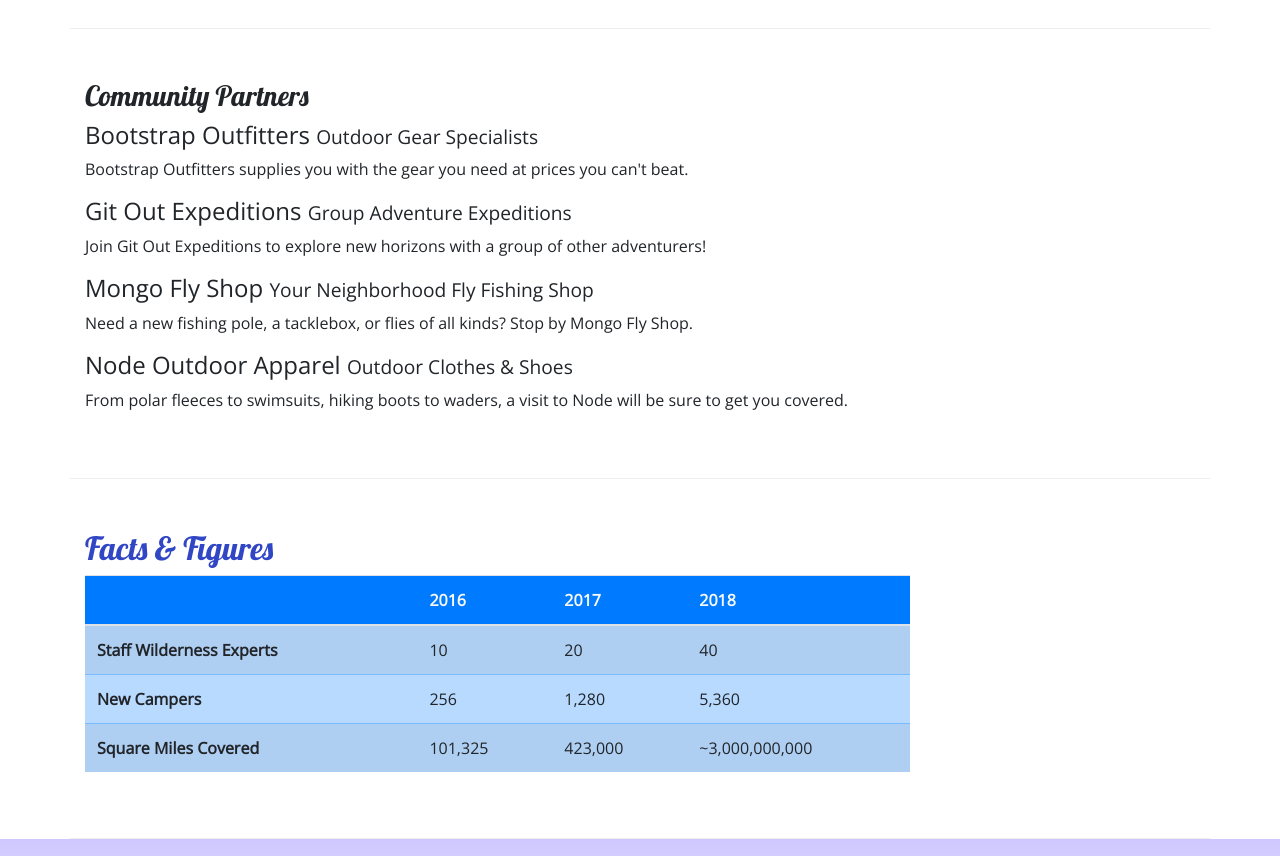
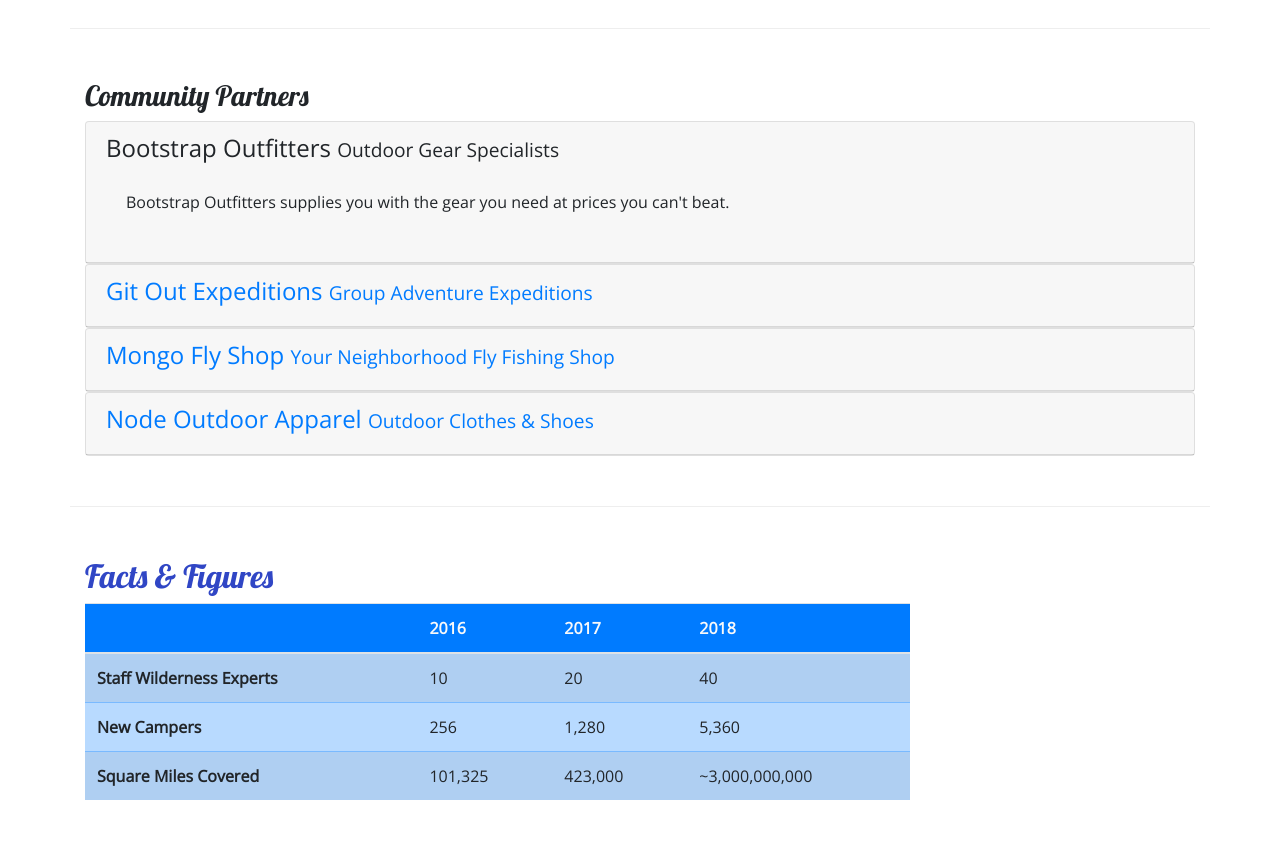
Before and after one commit to senf01/nucampsite, a website: page aboutus.html in a window 1280 px wide. Shown: the part 800-1656 px from the top of the page. Drawn offline with nearby package versions, Linux system fonts and the light colour scheme.

Commit message:
Accordion

```diff
--- a/aboutus.html
+++ b/aboutus.html
@@ -104,19 +104,65 @@
         <div class="row row-content">
             <div class="col">
                 <h3>Community Partners</h3>
-                <h4>Bootstrap Outfitters <small>Outdoor Gear Specialists</small></h4>
-                <p class="d-none d-sm-block">Bootstrap Outfitters supplies you with the gear you need at prices you
-                    can't beat.</p>
-                <h4>Git Out Expeditions <small>Group Adventure Expeditions</small></h4>
-                <p class="d-none d-sm-block">Join Git Out Expeditions to explore new horizons with a group of other
-                    adventurers!</p>
-                <h4>Mongo Fly Shop <small>Your Neighborhood Fly Fishing Shop</small></h4>
-                <p class="d-none d-sm-block">Need a new fishing pole, a tacklebox, or flies of all kinds? Stop by Mongo
-                    Fly Shop.</p>
-                <h4>Node Outdoor Apparel <small>Outdoor Clothes & Shoes</small></h4>
-                <p class="d-none d-sm-block">From polar fleeces to swimsuits, hiking boots to waders, a visit to Node
-                    will be sure to get you
-                    covered.</p>
+
+                <div id="accordion">
+                    <div class="card">
+                        <div role="tab" class="card-header">
+                            <h4>
+                                <a data-toggle="collapse" data-target="#bootstrap">
+                                    Bootstrap Outfitters <small>Outdoor Gear Specialists</small>
+                                </a>
+                            </h4>
+                            <div class="collapse show" id="bootstrap" data-parent="#accordion">
+                                <div class="card-body">
+                                    <p class="d-none d-sm-block">Bootstrap Outfitters supplies you with the gear you need at prices you can't beat.</p>
+                                </div>
+                            </div>
+                        </div>
+                    </div>
+                    <div class="card">
+                        <div role="tab" class="card-header">
+                            <h4>
+                                <a class="collapsed" data-toggle="collapse" data-target="#git">
+                                    Git Out Expeditions <small>Group Adventure Expeditions</small>
+                                </a>
+                            </h4>
+                            <div class="collapse" id="git" data-parent="#accordion">
+                                <div class="card-body">
+                                    <p class="d-none d-sm-block">Join Git Out Expeditions to explore new horizons with a group of other adventurers!</p>
+                               </div>
+                            </div>
+                        </div>
+                    </div>
+                    <div class="card">
+                        <div role="tab" class="card-header">
+                            <h4>
+                                <a class="collapsed" data-toggle="collapse" data-target="#mongo">
+                                    Mongo Fly Shop <small>Your Neighborhood Fly Fishing Shop</small>
+                                </a>
+                            </h4>
+                            <div class="collapse" id="mongo" data-parent="#accordion">
+                                <div class="card-body">
+                                    <p class="d-none d-sm-block">Need a new fishing pole, a tacklebox, or flies of all kinds? Stop by Mongo Fly Shop.</p>
+                                </div>
+                            </div>
+                        </div>
+                    </div>
+                    <div class="card">
+                        <div role="tab" class="card-header">
+                            <h4>
+                                <a class="collapsed" data-toggle="collapse" data-target="#node">
+                                    Node Outdoor Apparel <small>Outdoor Clothes & Shoes</small>
+                                </a>
+                            </h4>
+                            <div class="collapse" id="node" data-parent="#accordion">
+                                <div class="card-body">
+                                    <p class="d-none d-sm-block">From polar fleeces to swimsuits, hiking boots to waders, a visit to Node will be sure to get you covered.</p>
+                                </div>
+                            </div>
+                        </div>
+                    </div>
+                </div>
             </div>
         </div>
 
```
Also changed, not shown: index.html (+4 -4 lines), css/styles.css (line endings or trailing spaces).
